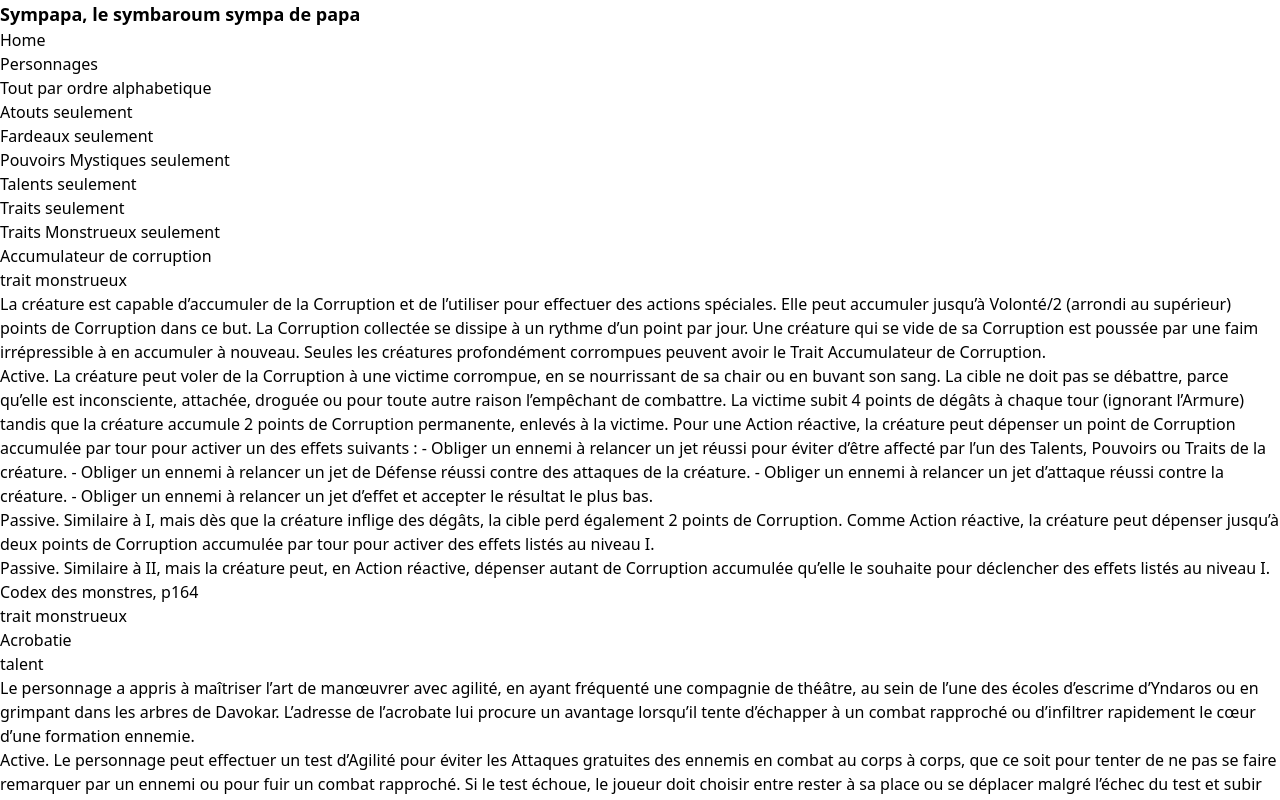
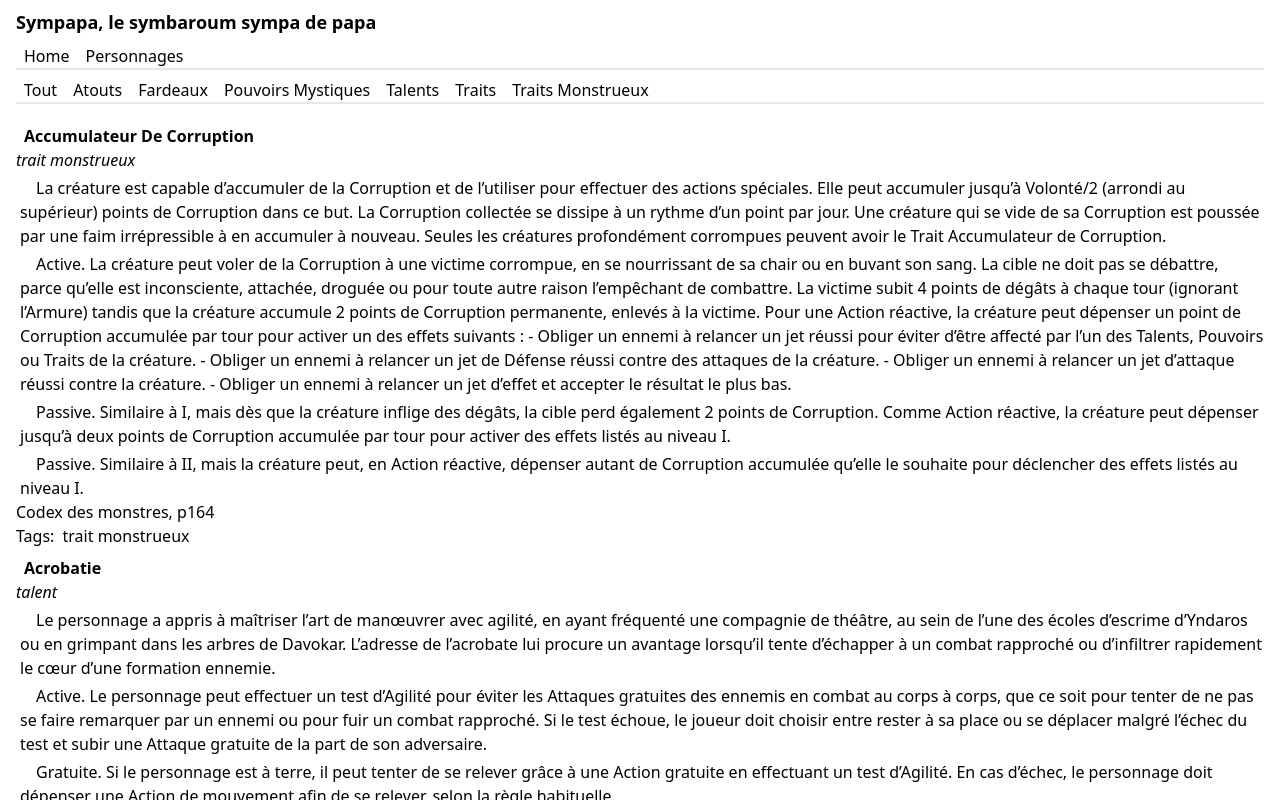
Before and after one commit to napoleonbara/sympapa, a Next.js app: page /aptitudes in a window 1280 px wide. Shown: the top 800 px of the page. Built offline with nearby package versions, Linux system fonts and the light colour scheme.

Commit message:
Styling aptitudes.

```diff
--- a/components/AptitudeCard.js
+++ b/components/AptitudeCard.js
@@ -19,7 +19,12 @@ export default function AptitudeCard({aptitude}) {
       <div className="type">{aptitude.type}</div>
       {formatedDescription}
       <div className="reference">{aptitude.reference}</div>
-      <div  className="tags">{aptitude.tags.join(', ')}</div>
+      <div  className="taglist">
+        <span>Tags: </span>
+        {aptitude.tags.map(e =>
+          <span className="tag" key={e}>{e}</span>
+        )}
+      </div>
     </div>
   )
 }
--- a/components/Layout.js
+++ b/components/Layout.js
@@ -17,7 +17,7 @@ export default function Layout({children}) {
   return (
     <div>
       <header>Sympapa, le symbaroum sympa de papa</header>
-      <ul id="navigation-bar">
+      <ul className="navigation-bar">
         {links.map( (item) =>
           <li key={item.href}>
             <Link href={item.href}><a>{item.text}</a></Link>
--- a/pages/aptitudes.js
+++ b/pages/aptitudes.js
@@ -25,25 +25,25 @@ export async function getServerSideProps({ query, req, res }) {
 export default function Aptitudes({aptitudes, query}) {
 
   const sortLinks = [
-    { query: {}, text: "Tout par ordre alphabetique"},
-    { query: {type:"atout"}, text: "Atouts seulement"},
-    { query: {type:"fardeau"}, text: "Fardeaux seulement"},
-    { query: {type:"pouvoir mystique"}, text: "Pouvoirs Mystiques  seulement"},
-    { query: {type:"talent"}, text: "Talents seulement"},
-    { query: {type:"trait"}, text: "Traits seulement"},
-    { query: {type:"trait monstrueux"}, text: "Traits Monstrueux seulement"}
+    { query: {}, text: "Tout"},
+    { query: {type:"atout"}, text: "Atouts"},
+    { query: {type:"fardeau"}, text: "Fardeaux"},
+    { query: {type:"pouvoir mystique"}, text: "Pouvoirs Mystiques"},
+    { query: {type:"talent"}, text: "Talents"},
+    { query: {type:"trait"}, text: "Traits"},
+    { query: {type:"trait monstrueux"}, text: "Traits Monstrueux"}
   ];
 
   return (
     <Layout>
-      <ul>
+      <ul className="navigation-bar sorting-bar">
         {sortLinks.map(({query, text}) =>
           <li key={text}>
             <Link href={{pathname: "/aptitudes", query: query}}><a>{text}</a></Link>
           </li>
         )}
       </ul>
-      <ul>
+      <ul className="aptitudes-list">
         {aptitudes.map((apt) =>
           <li key={apt.id}>
             <AptitudeCard aptitude={apt}/>
--- a/styles/globals.css
+++ b/styles/globals.css
@@ -5,4 +5,56 @@
 header {
 	@apply font-bold;
 	@apply text-lg;
+	@apply mx-4;
+	@apply my-2;
 }
+
+.navigation-bar {
+	@apply flex;
+	@apply mx-4;
+	@apply my-2;
+	@apply border-b-2;
+	@apply px-2;
+}
+
+.navigation-bar li{
+	@apply flex-initial;
+	@apply mr-4
+}
+
+.sorting-bar {
+	@apply text-base;
+	@apply text-center;
+}
+
+.aptitudes-list {
+	@apply mt-5;
+	@apply mx-4;
+}
+
+.aptitude-card {
+	@apply mt-2;
+}
+
+.aptitude-card .name{
+	@apply font-bold;
+	@apply capitalize;
+	@apply ml-2;
+}
+
+.aptitude-card .type{
+	@apply italic;
+}
+
+.aptitude-card .description{
+	text-indent: 1em;
+	@apply ml-1;
+}
+
+.aptitude-card .description div{
+	@apply mt-1;
+}
+
+.aptitude-card .taglist .tag{
+	@apply mx-1;
+}
```
